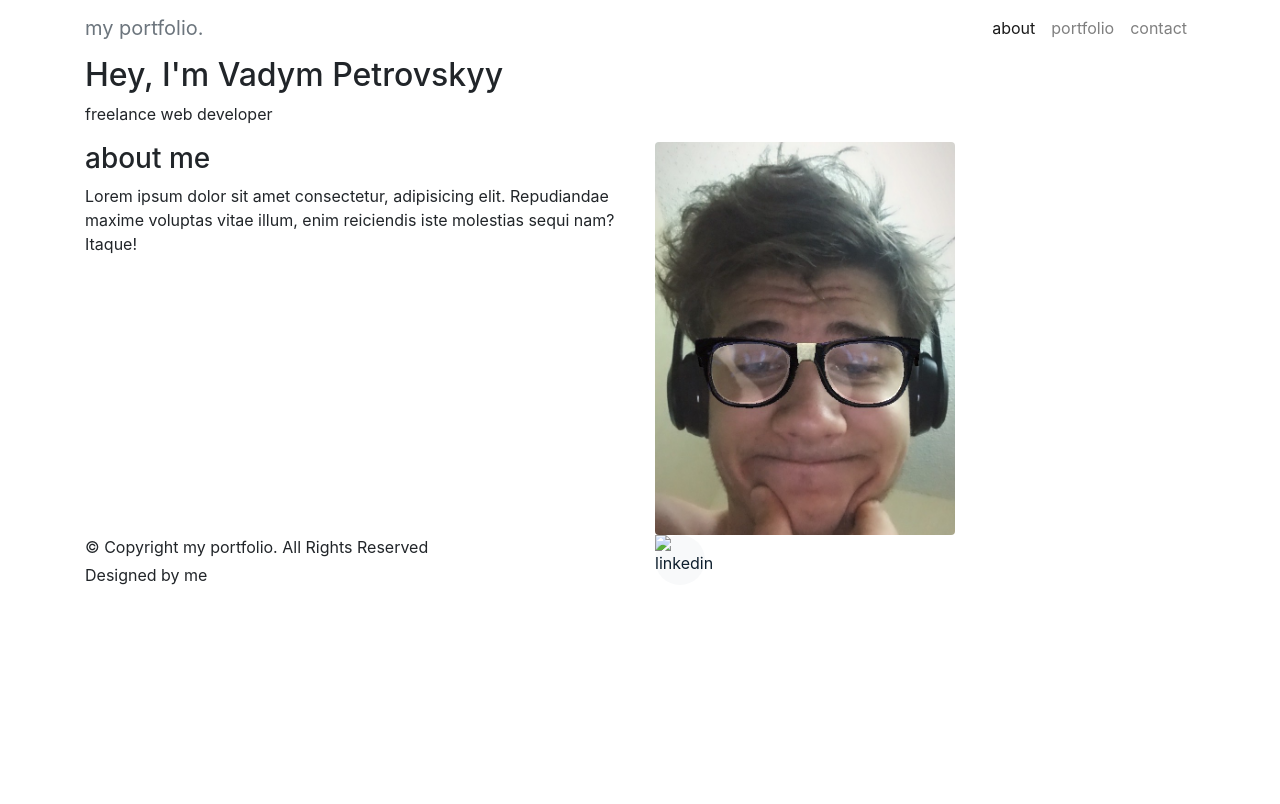
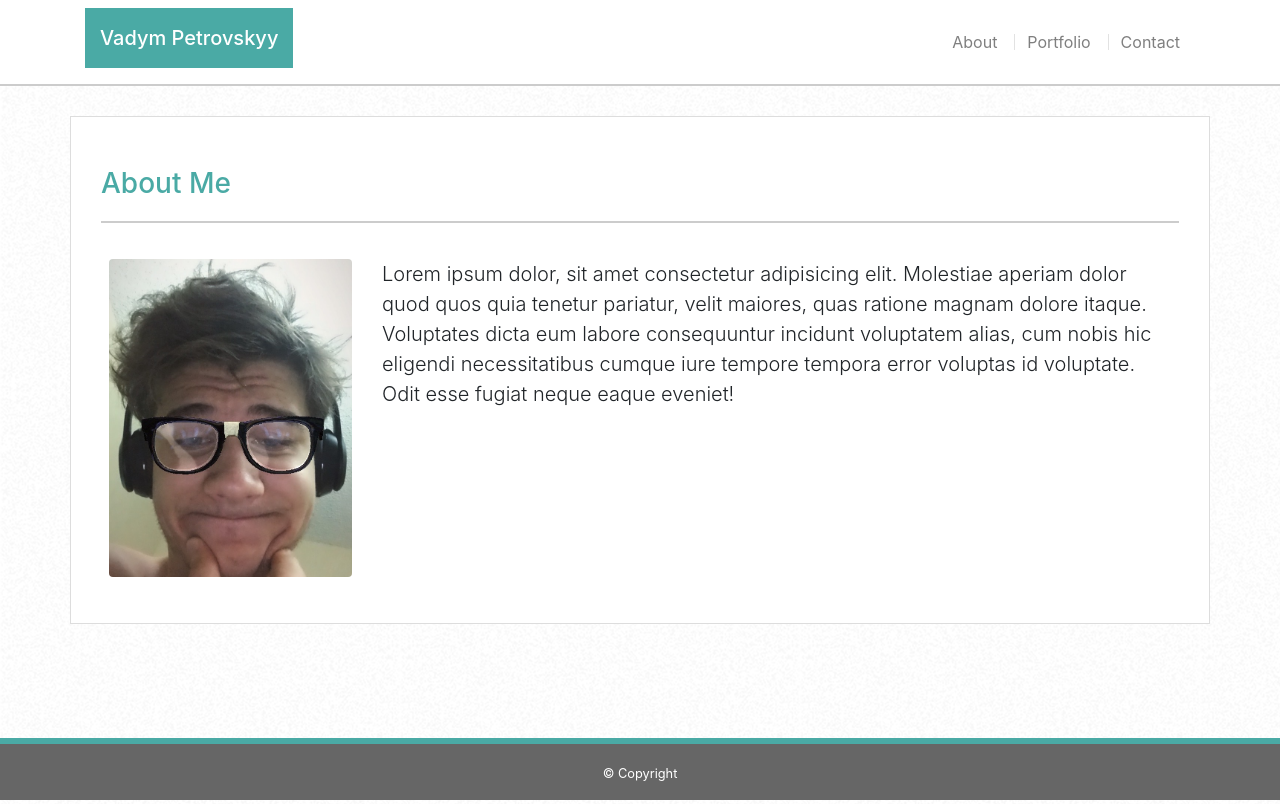
Before and after one commit to skybik/Bootstrap-Portfolio, a plain HTML site: page index.html in a window 1280 px wide. Drawn offline with nearby package versions, Linux system fonts and the light colour scheme.

Commit message:
almost done, finishing portfolio.html

```diff
--- a/assets/css/style.css
+++ b/assets/css/style.css
@@ -1,38 +1,76 @@
-#portfolio-grid {
+.navbar {
+    background-color: #ffffff !important;
+    border-bottom: 2px solid #cccccc;
 }
-#about {
+.navbar-brand {
+    background-color: #4aaaa5;
+    color: #ffffff !important;
+    padding: 0 15px;
+    line-height: 60px;
 }
-#ava {
+.navbar-toggler {
 }
-.social a {
-    display: inline-block;
-    width: 50px;
-    height: 50px;
-    border-radius: 50%;
-    background: #f8f9fa;
+ul li {
+    padding: 0 7px;
     position: relative;
+}
+ul li:not(:last-child)::after {
+    content: "";
+    border: 1px solid #e2e2e2;
+    border-width: 1px 1px 0 0;
+    position: absolute;
+    right: -3px;
+    top: 12px;
+    height: 16px;
+}
+body {
+    background-image: url(../images/so-white.png);
+    height: 100%;
+}
+#main {
+    border: 1px solid #dddddd;
+    background-color: #ffffff;
+    margin-top: 30px;
+    padding: 30px;
+    margin-bottom: 180px;
+}
+h3 {
+    color: #4aaaa5;
+    border-bottom: 2px solid #cccccc;
+    padding: 20px 0;
+    margin-bottom: 20px;
+}
+#avatar {
+}
+.page-footer {
+    border-top: 6px solid #4aaaa5;
+    background-color: #666666;
+    color: #ffffff;
+}
+#button {
+    background-color: #4aaaa5 !important;
+    border-color: #4aaaa5 !important;
+    border: none;
+    outline: none;
+    width: 100px;
+}
+#button:hover{
+    opacity: 0.7;
+}
+.row,
+.row > .col {
+  padding: 5px 8px;
+}
+.item {
+    height: 180px;
+    position: relative;
+}
+.item h4 {
+    position: absolute;
     text-align: center;
-    color: #0d1e2d;
+    background-color: #4aaaa5;
+    color: #ffffff;
+    width: 250px;
+    padding: 10px 0px;
+    bottom: 10px;
 }
-/* #linkedin {
-    width: 50px;
-    height: 50px;
-    display: inline-block;
-    border-radius: 50%;
-} */
-/* .nav-link + .nav-link:after {
-    content: "";
-    position: absolute;
-    left: 0;
-    top: 50%;
-    margin-top: -7px;
-    height: 14px;
-    border-left: 1px solid #ccc;
-} */
-/* h1:after {
-    content: "";
-    display: block;
-    width: 100%;
-    height: 3px;
-    background-color: #eee;
-} */
--- a/index.html
+++ b/index.html
@@ -7,68 +7,45 @@
     <!-- Bootstrap CSS -->
     <link rel="stylesheet" href="https://stackpath.bootstrapcdn.com/bootstrap/4.4.1/css/bootstrap.min.css" integrity="sha384-Vkoo8x4CGsO3+Hhxv8T/Q5PaXtkKtu6ug5TOeNV6gBiFeWPGFN9MuhOf23Q9Ifjh" crossorigin="anonymous">
     <link rel="stylesheet" type="text/css" href="assets/css/style.css">
-    <title>Portfolio</title>
+    <title>About</title>
   </head>
   <body>
-      <nav class="navbar navbar-expand-lg navbar-light">
+        <nav class="navbar navbar-expand-xl navbar-light bg-light">
           <div class="container">
-            <a class="navbar-brand text-muted" href="#">my portfolio.</a>
+              <span class="navbar-brand h1">Vadym Petrovskyy</span>
               <button class="navbar-toggler" type="button" data-toggle="collapse" data-target="#navbarResponsive" aria-controls="navbarResponsive" aria-expanded="false" aria-label="Toggle navigation">
                   <span class="navbar-toggler-icon"></span>
               </button>
               <div class="collapse navbar-collapse" id="navbarResponsive">
                   <ul class="navbar-nav ml-auto">
-                  <li class="nav-item active">
-                    <a class="nav-link" href="index.html">about
-                          <span class="sr-only">(current)</span>
-                        </a>
+                      <li class="nav-item">
+                        <a class="nav-link" href="index.html">About</a>
                       </li>
                       <li class="nav-item">
-                    <a class="nav-link" href="#">portfolio</a>
+                        <a class="nav-link" href="portfolio.html">Portfolio</a>
                       </li>
                       <li class="nav-item">
-                    <a class="nav-link" href="#">contact</a>
+                        <a class="nav-link" href="contact.html">Contact</a>
                       </li>
                     </ul>
               </div>
           </div>
         </nav>
-        <main id="main">
-          <div class="site-section">
-            <div class="container">
-              <div class="row">
-                <div class="col-md-12 col-lg-6">
-                  <h2>Hey, I'm Vadym Petrovskyy</h2>
-                  <p>freelance web developer</p>
+            <div class="container" id="main">
+              <h3>About Me</h3>
+              <div class="row py-3">
+                <div class="col-lg-3 col-sm-6">
+                    <img class="img-fluid rounded" id="avatar" width="250" src="assets/images/avatar.JPG" alt="V Petrovskyy">
                 </div>
-              </div>
-              <div class="row" id="portfolio-grid">
-                <div class="col-sm-6" id="about">
-                  <h3>about me</h3>
-                  <p>Lorem ipsum dolor sit amet consectetur, adipisicing elit. Repudiandae maxime voluptas vitae illum, enim reiciendis iste molestias sequi nam? Itaque!</p>
-                </div>
-                  <div class="col-sm-6">
-                    <img class="img-fluid rounded" id="ava" src="assets/img/avatar.JPG" alt="V. Petrovskyy" width="300px">
+                <div class="col-lg-9 col-sm-6">
+                  <p class="lead">Lorem ipsum dolor, sit amet consectetur adipisicing elit. Molestiae aperiam dolor quod quos quia tenetur pariatur, velit maiores, quas ratione magnam dolore itaque. Voluptates dicta eum labore consequuntur incidunt voluptatem alias, cum nobis hic eligendi necessitatibus cumque iure tempore tempora error voluptas id voluptate. Odit esse fugiat neque eaque eveniet!</p>
                 </div>
               </div>
             </div>
-            </div>
-        </main>
-        <footer class="footer">
+      <footer class="page-footer fixed-bottom">
         <div class="container">
-            <div class="row">
-              <div class="col-sm-6">
-                <p class="mb-1">&copy; Copyright my portfolio. All Rights Reserved</p>
-                <div class="credits">
-                  Designed by me
-                </div>
-              </div>
-              <div class="col-sm-6 social">
-                <a href="https://www.linkedin.com/in/vadym-petrovskyy-1a0890184/">
-                  <img src="" alt="linkedin" id="linkedin">
-                  </span>
-                </a>
-              </div>
+          <div class="footer-copyright text-center py-3">
+            <small>&copy; Copyright</small>
           </div>
         </div>
       </footer>
```
Also changed, not shown: contact.html (+65 -0 lines), portfolio.html (+76 -0 lines), assets/images/1.jpg (added), assets/images/2.jpg (added), assets/images/3.jpg (added), assets/images/4.jpg (added), assets/images/5.jpg (added), assets/images/avatar.JPG (renamed from assets/img/avatar.jpg), assets/images/so-white.png (added), assets/img/linkedin.svg (deleted). Lines whose indentation alone changed are shown as unchanged.
